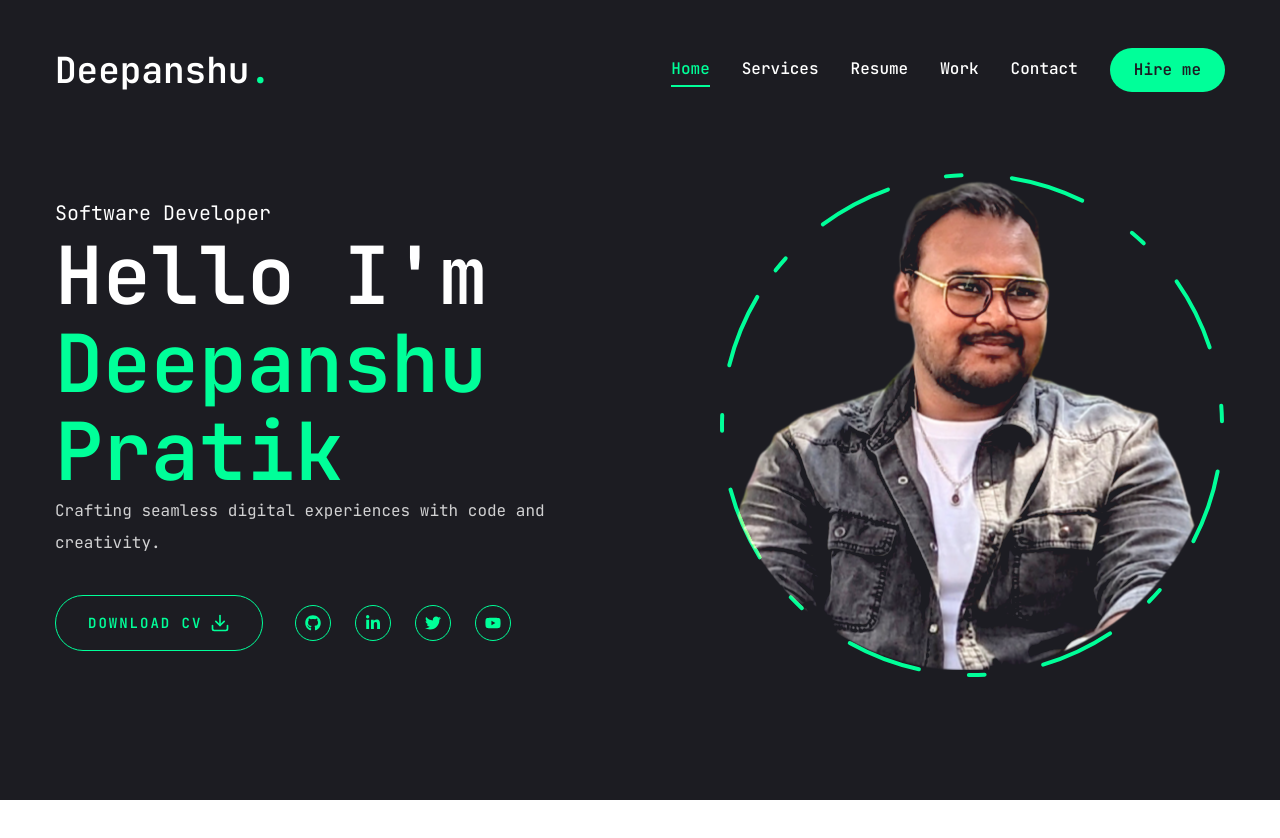
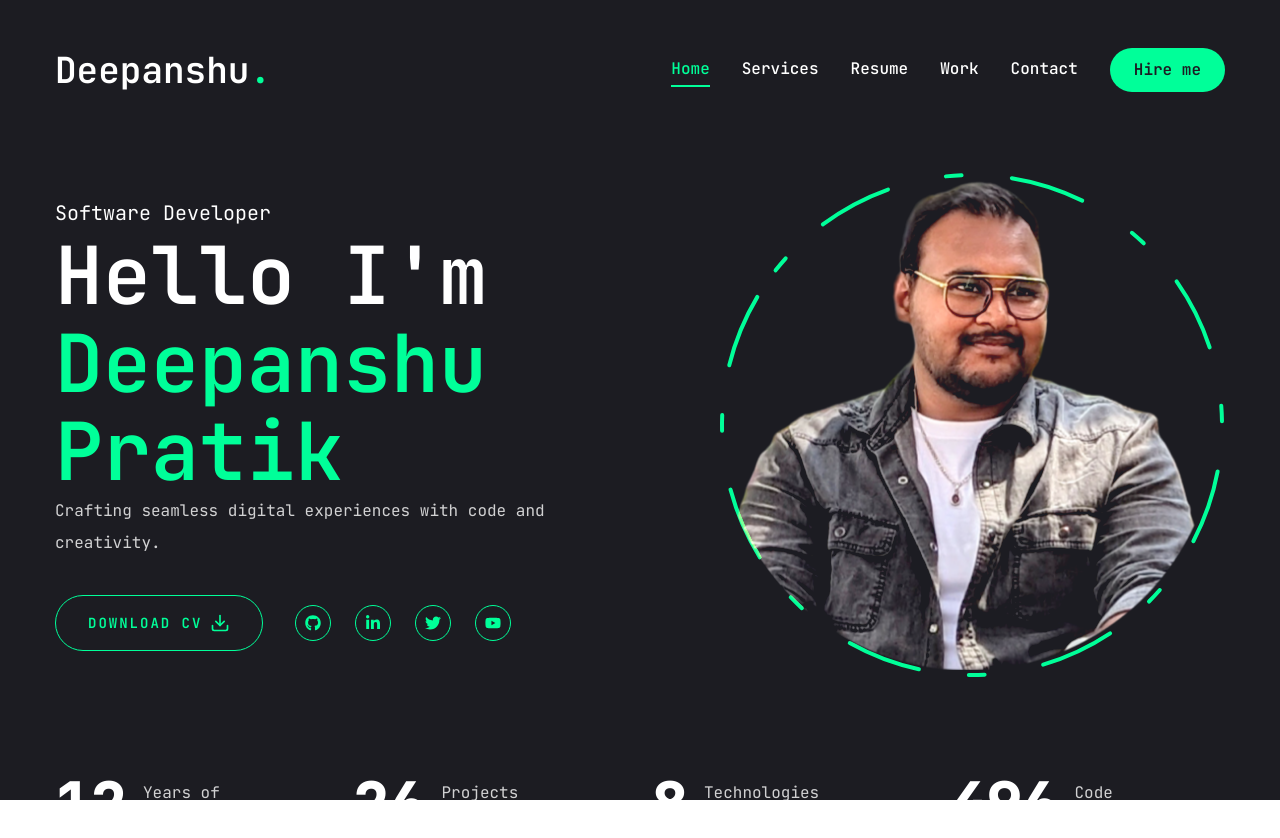
Before and after one commit to DeepanshuPratik/Portfolio-2.0, a Next.js app: page / in a window 1280 px wide. Shown: the top 838 px of the page. Before the commit the page ends 800 px from the top, so only its background shows below. Built offline with nearby package versions, Linux system fonts and the light colour scheme.

Commit message:
feat: added the count information animation in home page

```diff
--- a/app/page.tsx
+++ b/app/page.tsx
@@ -1,5 +1,6 @@
 import Photo from "@/components/Photo";
 import Socials from "@/components/Socials";
+import Stats from "@/components/Stats";
 import { Button } from "@/components/ui/button";
 import { FiDownload } from "react-icons/fi";
 
@@ -36,6 +37,7 @@ export default function Home() {
           </div>
         </div>
       </div>
+      <Stats />
     </section>
   );
 }
--- /dev/null
+++ b/components/Stats.tsx
@@ -0,0 +1,46 @@
+"use client";
+import CountUp from "react-countup";
+
+const stats = [
+  {
+    num: 12,
+    text: "Years of experience",
+  },
+  {
+    num: 26,
+    text: "Projects completed",
+  },
+  {
+    num: 8,
+    text: "Technologies good @",
+  },
+  {
+    num: 500,
+    text: "Code commits",
+  },
+];
+const Stats = () => {
+  return (
+    <section>
+      <div className="container mx-auto">
+        <div className="flex flex-wrap gap-6 max-w-[80vw] mx-auto xl:max-w-none">
+          {stats.map((item, index) => {
+            return (
+              <div className="flex-1 flex gap-4 items-center justify-center xl:justify-start" key={index}>
+                <CountUp
+                  end={item.num}
+                  duration={5}
+                  delay={2}
+                  className="text-4xl xl:text-6xl font-extrabold"
+                />
+                <p className={`${item.text.length < 15 ? "max-w-[100px]" : "max-w-[150px]"} leading-snug text-white/80`}>{item.text}</p>
+              </div>
+            );
+          })}
+        </div>
+      </div>
+    </section>
+  );
+};
+
+export default Stats;
--- a/components/ui/sheet.tsx
+++ b/components/ui/sheet.tsx
@@ -40,7 +40,7 @@ const sheetVariants = cva(
           "inset-x-0 bottom-0 border-t data-[state=closed]:slide-out-to-bottom data-[state=open]:slide-in-from-bottom",
         left: "inset-y-0 left-0 h-full w-3/4 border-r data-[state=closed]:slide-out-to-left data-[state=open]:slide-in-from-left sm:max-w-sm",
         right:
-          "inset-y-0 right-0 h-full w-3/4  border-l data-[state=closed]:slide-out-to-right data-[state=open]:slide-in-from-right sm:max-w-sm",
+          "inset-y-0 right-0 h-full w-1/2 data-[state=closed]:slide-out-to-right data-[state=open]:slide-in-from-right sm:max-w-sm bg-black/100",
       },
     },
     defaultVariants: {
--- a/package.json
+++ b/package.json
@@ -21,6 +21,7 @@
     "lucide-react": "^0.437.0",
     "next": "14.2.7",
     "react": "^18",
+    "react-countup": "^6.5.3",
     "react-dom": "^18",
     "react-icons": "^5.3.0",
     "tailwind-merge": "^2.5.2",
```
Also changed, not shown: 1 other file (tests, documents, lock files or other folders).
